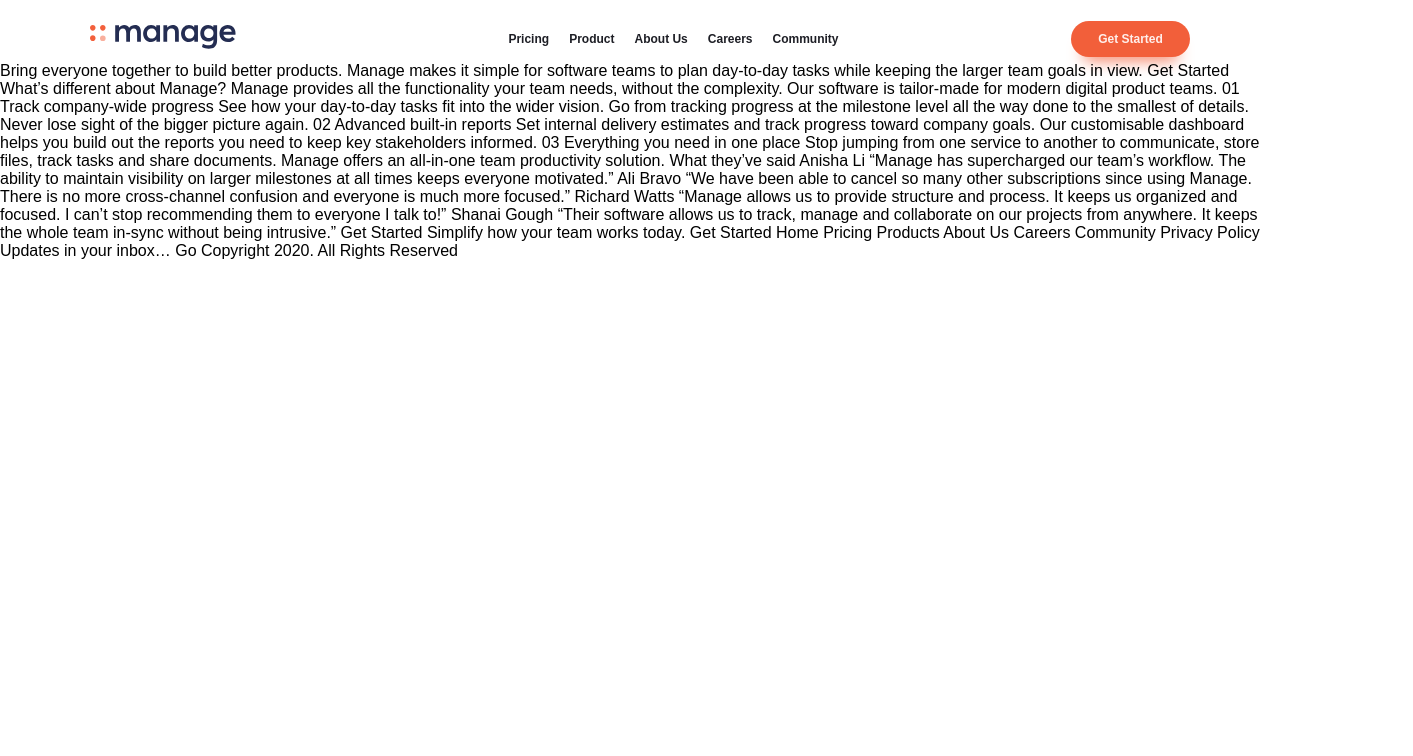
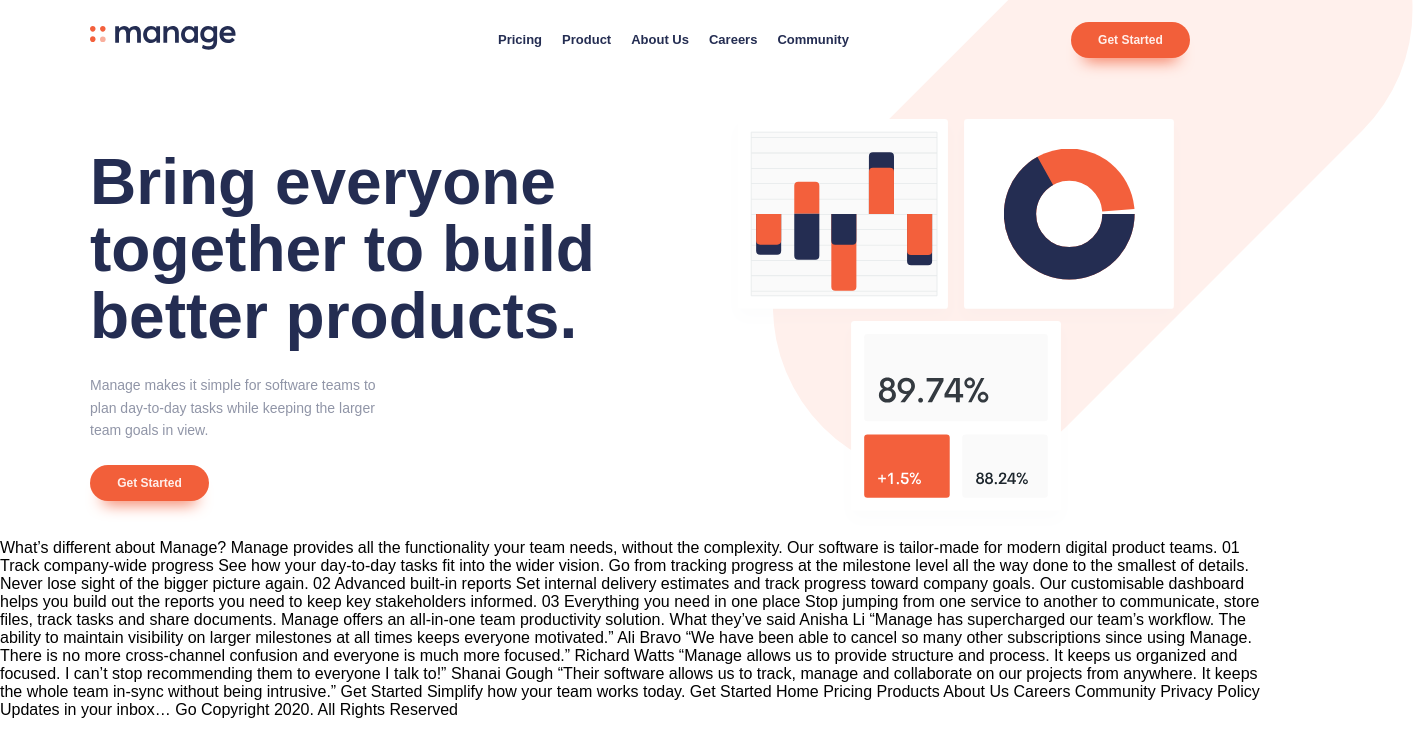
Before and after one commit to anarsafar/manage-landing-page, a plain HTML site: page index.html in a window 1280 px wide. Shown: the whole page, 1413 px wide, since content can reach past the window. Drawn offline with Linux system fonts and the light colour scheme; a web font is replaced by a local one.

Commit message:
added header Info section

```diff
--- a/index.html
+++ b/index.html
@@ -9,13 +9,14 @@
       sizes="32x32"
       href="./images/favicon-32x32.png"
     />
-    <link rel="stylesheet" href="./css/main.css">
+    <link rel="stylesheet" href="./css/main.css" />
     <title>Manage landing page</title>
   </head>
   <body>
     <main>
+      <!--Header component with navbar-->
       <header class="flex-horizontal container">
-        <div class="logo"><img src="./images/logo.svg" alt=""></div>
+        <div class="logo"><img src="./images/logo.svg" alt="" /></div>
         <nav>
           <ul class="flex-horizontal">
             <li><a href="#">Pricing</a></li>
@@ -27,13 +28,27 @@
         </nav>
         <button class="btn-orange">Get Started</button>
       </header>
+      <!-- Header Intro -->
+      <section class="header-intro container flex-horizontal">
+        <div class="header-intro-info">
+          <h1>Bring everyone together to build better products.</h1>
+          <p>
+            Manage makes it simple for software teams to plan day-to-day tasks
+            while keeping the larger team goals in view.
+          </p>
+          <button class="btn-orange">Get Started</button>
+        </div>
+        <div class="header-intro-charts">
+          <img src="./images/illustration-intro.svg" alt="" />
+          <div class="orange-pattern">
+            <img src="./images/bg-tablet-pattern.svg" alt="">
+          </div>
+        </div>
+      </section>
     </main>
-          Bring everyone
-    together to build better products. Manage makes it simple for software teams
-    to plan day-to-day tasks while keeping the larger team goals in view. Get
-    Started What’s different about Manage? Manage provides all the functionality
-    your team needs, without the complexity. Our software is tailor-made for
-    modern digital product teams. 01 Track company-wide progress See how your
+    What’s different about Manage? Manage provides all the functionality your
+    team needs, without the complexity. Our software is tailor-made for modern
+    digital product teams. 01 Track company-wide progress See how your
     day-to-day tasks fit into the wider vision. Go from tracking progress at the
     milestone level all the way done to the smallest of details. Never lose
     sight of the bigger picture again. 02 Advanced built-in reports Set internal
--- a/sass/_header.scss
+++ b/sass/_header.scss
@@ -8,10 +8,10 @@
     ul {
       li {
         margin: 0 10px;
-        font-size: 12px;
+        font-size: 13px;
         font-weight: 700;
         a {
-          color: $very-dark-blue;
+          color: $dark-blue;
           transition: 0.4s ease-in-out;
           &:hover{
               color: $dark-grayish-blue;
--- /dev/null
+++ b/sass/_headerIntro.scss
@@ -0,0 +1,34 @@
+.header-intro{
+    margin-top: 3rem;
+    .header-intro-info{
+        flex-shrink: 3;
+        h1{
+            font-size: 4rem;
+            margin: 0;
+            padding: 0;
+            line-height: 4.2rem;
+            font-weight: 700;
+            color: $dark-blue;
+        }
+        p{
+            color:$dark-grayish-blue;
+            font-size: 14px;
+            font-weight: 500;
+            width: 50%;
+            margin: 1.5rem 0;
+            line-height: 1.4rem;
+        }
+    }
+    .header-intro-charts{
+        flex-shrink: 1;
+        position: relative;
+        .orange-pattern{
+            position: absolute;
+            width: 40rem;
+            top: -80px;
+            right: -50px;
+            transform: translate(27%,-30%);
+            z-index: -1;
+        }
+    }
+}
--- a/sass/_utilities.scss
+++ b/sass/_utilities.scss
@@ -5,6 +5,7 @@
     padding: 0;
     font-size: 16px;
     font-family: 'Be Vietnam', sans-serif;
+    overflow-x: hidden;
 }
 
 *{
--- a/sass/main.scss
+++ b/sass/main.scss
@@ -1,2 +1,3 @@
 @import "utilities";
 @import "header";
+@import "headerIntro";
```
Also changed, not shown: css/main.css, 1 other file.
